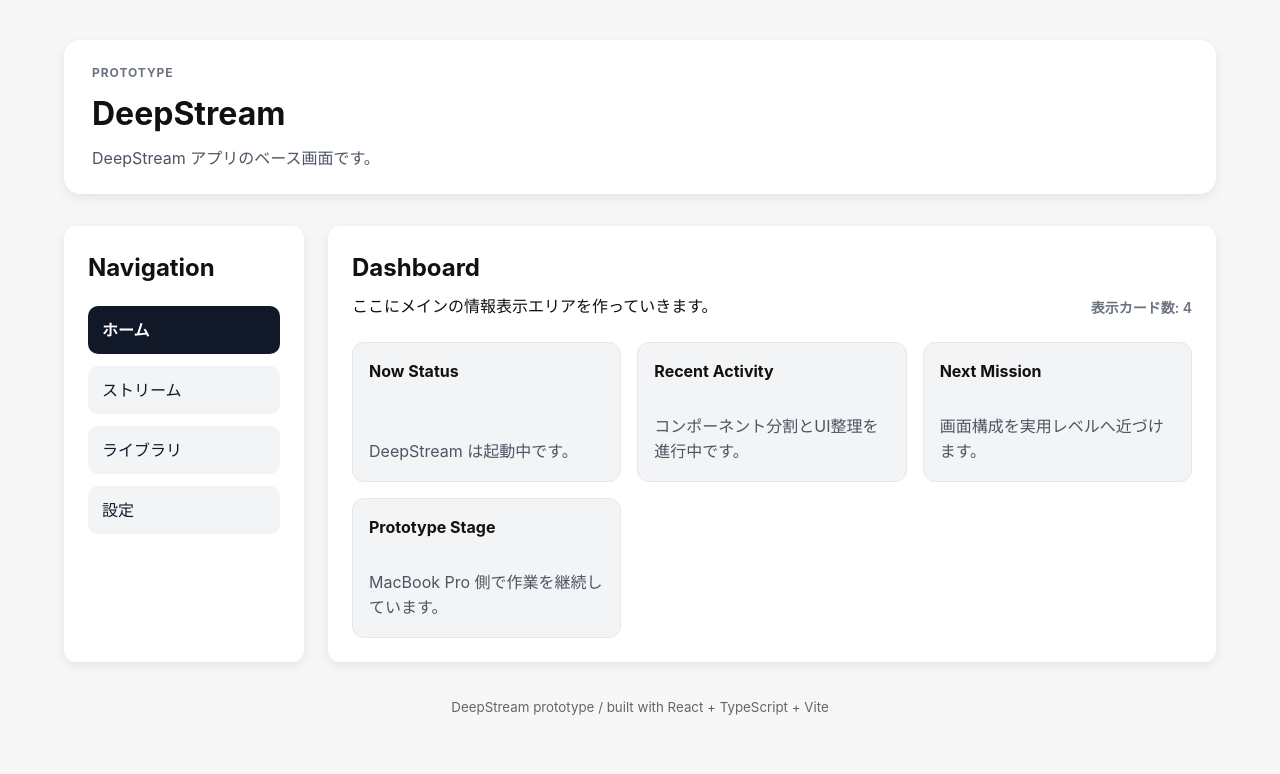
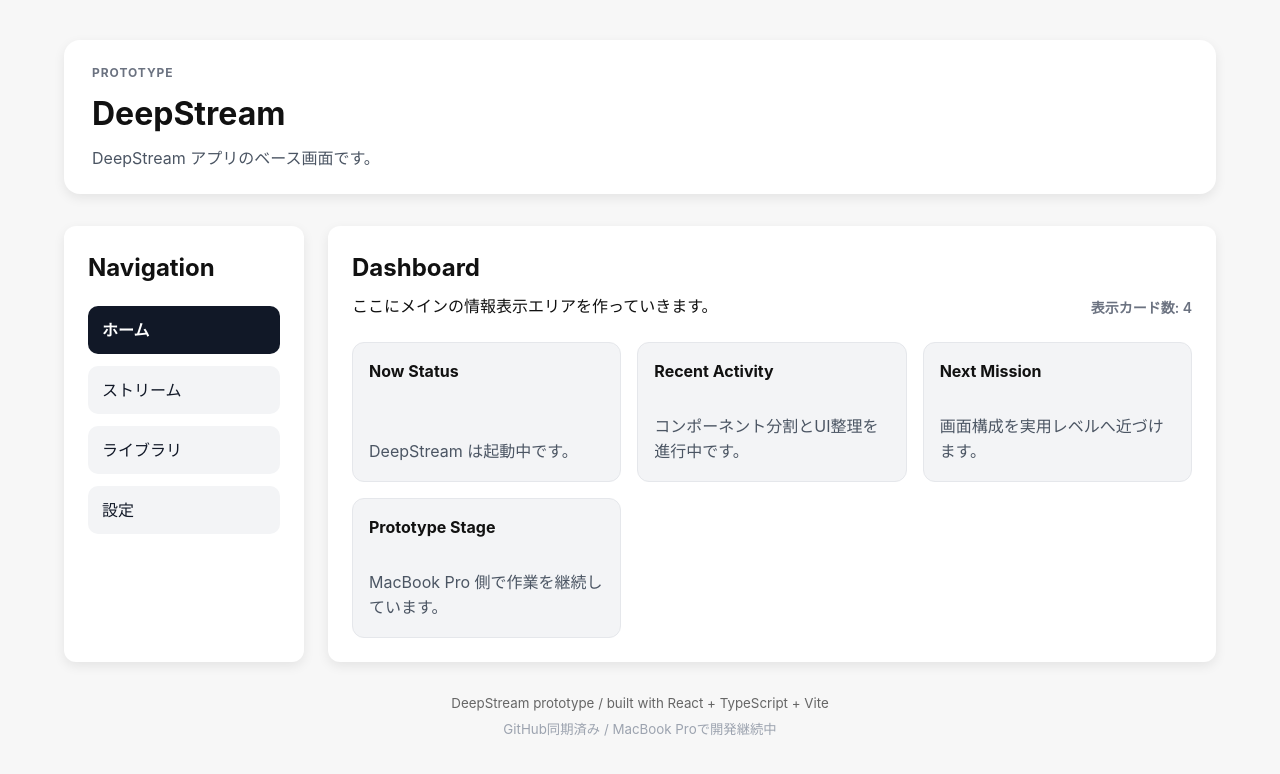
Before and after one commit to wwm001/deepstream, a React (Vite) app: page / in a window 1280 px wide. Shown: the top 774 px of the page. Built offline with nearby package versions, Linux system fonts and the light colour scheme.

Commit message:
Add footer status text

```diff
--- a/src/appMeta.ts
+++ b/src/appMeta.ts
@@ -3,4 +3,5 @@ export const appMeta = {
   subtitle: "DeepStream アプリのベース画面です。",
   footerText: "DeepStream prototype / built with React + TypeScript + Vite",
   badge: "Prototype",
+  statusText: "GitHub同期済み / MacBook Proで開発継続中",
 };
--- a/src/components/Footer.tsx
+++ b/src/components/Footer.tsx
@@ -9,7 +9,10 @@ function Footer() {
         textAlign: "center",
       }}
     >
-      <small>{appMeta.footerText}</small>
+      <small style={{ display: "block" }}>{appMeta.footerText}</small>
+      <small style={{ display: "block", marginTop: "6px", color: "#9ca3af" }}>
+        {appMeta.statusText}
+      </small>
     </footer>
   );
 }
```
